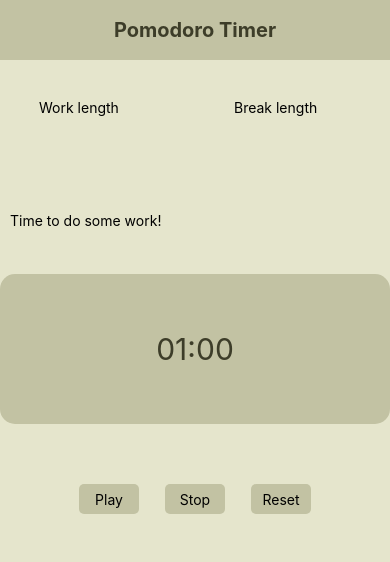
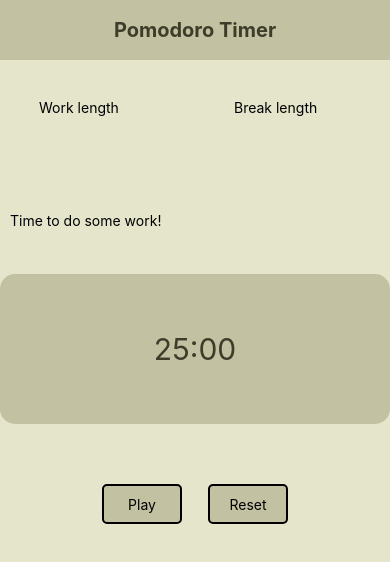
Before and after one commit to Ken-23/Pomodoro, a React Native app: screen / in a window 390 px wide. Shown: the top 562 px of the page. Built offline with nearby package versions, Linux system fonts and the light colour scheme.

Commit message:
Second implementation done

```diff
--- a/src/App.js
+++ b/src/App.js
@@ -1,55 +1,55 @@
-import React, {useState, useEffect, Children} from 'react';
-import {Text, StyleSheet, SafeAreaView} from 'react-native';
+import React, {useState, useEffect} from 'react';
+import {StyleSheet, SafeAreaView} from 'react-native';
 import Header from './Container/mainscreen/Header';
 import Pomodoro from './Container/mainscreen/pomodoro';
 
 export default function App() {
   const header = 'Pomodoro Timer';
-  const [workTime, setworkTime] = useState(1);
-  const [breakTime, setbreakTime] = useState(2);
+  const [workTime, setworkTime] = useState(25);
+  const [breakTime, setbreakTime] = useState(5);
+  const [isBreakTime, setisBreakTime] = useState(true);
   const [isRunning, setisRunning] = useState(false);
-  const [isworkTime, setisworkTime] = useState(true);
-  const [isbreakTime, setisbreakTime] = useState(false);
-  const [time, settime] = useState({mins: workTime, secs: 0});
-  const [temp, setTemp] = useState({count: workTime});
-  const [title, setTitle] = useState('Time to do some work!');
+  const [TotalSeconds, setTotalSeconds] = useState(workTime * 60);
+  const [copyTime, setCopyTime] = useState(TotalSeconds);
+  const [title, setTitle] = useState('Play');
 
   function play() {
     if (isRunning) {
-      return;
+      setTitle('Play');
+    } else {
+      if (workTime * 60 != copyTime) {
+        setTotalSeconds(workTime * 60);
+        setCopyTime(workTime * 60);
+      }
+      setTitle('Stop');
     }
-    setisRunning(true);
+    setisRunning(!isRunning);
   }
 
+  function reset() {
+    setisRunning(false);
+    setTotalSeconds(25 * 60);
+  }
+  console.log(workTime * 60, 'worktime');
+  console.log(TotalSeconds, 'totalseconds');
+  console.log(copyTime, 'Copytime');
+
   useEffect(() => {
-    if (temp.count < 0) {
-      if (isbreakTime) {
-        settime({...time, mins: breakTime, secs: 0});
-        setTemp({...temp, count: breakTime});
-        setTitle('Relax TIme!');
+    if (TotalSeconds == 0) {
+      setisBreakTime(!isBreakTime);
+      if (isBreakTime) {
+        setTotalSeconds(breakTime * 60);
       } else {
-        settime({...time, mins: workTime, secs: 0});
-        setTemp({...temp, count: workTime});
-        setTitle('Time to do some work!');
+        setTotalSeconds(workTime * 60);
       }
     }
     if (isRunning) {
       const timerId = setInterval(() => {
-        if (time.secs <= 0) {
-          if (time.mins <= 0) {
-            setisbreakTime(!isbreakTime);
-            setTemp({...temp, count: temp.count - 1});
-          } else {
-            settime({...time, mins: time.mins - 1, secs: 59});
-            setTemp({...temp, count: temp.count - 1});
-          }
-        } else {
-          settime({...time, mins: time.mins, secs: time.secs - 1});
-        }
+        setTotalSeconds(TotalSeconds - 1);
       }, 1000);
       return () => clearInterval(timerId);
     }
-  }, [time, isRunning, temp]);
+  }, [isRunning, TotalSeconds]);
 
   return (
     <SafeAreaView style={styles.mainscreen}>
@@ -58,12 +58,14 @@ export default function App() {
         setworkTime={setworkTime}
         setbreakTime={setbreakTime}
         play={play}
-        time={time}
+        reset={reset}
+        TotalSeconds={TotalSeconds}
         title={title}
       />
     </SafeAreaView>
   );
 }
+7;
 
 const styles = StyleSheet.create({
   mainscreen: {
--- a/src/Container/mainscreen/pomodoro.js
+++ b/src/Container/mainscreen/pomodoro.js
@@ -1,19 +1,13 @@
-import React, {useState} from 'react';
-import {
-  View,
-  Text,
-  TextInput,
-  StyleSheet,
-  TouchableOpacity,
-} from 'react-native';
+import React from 'react';
+import {View, Text, TextInput, StyleSheet} from 'react-native';
 import Button from '../../components/button';
 
 export default function Pomodoro({
   setworkTime,
   setbreakTime,
   play,
-  time,
-  Stop,
+  reset,
+  TotalSeconds,
   title,
 }) {
   return (
@@ -29,23 +23,25 @@ export default function Pomodoro({
         </View>
       </View>
       <View style={styles.eventText}>
-        <Text>{title}</Text>
+        <Text>Time to do some work!</Text>
       </View>
       <View style={styles.timer}>
         <Text style={styles.timertext}>
-          {time.mins < 10 ? '0' + time.mins : time.mins}:
-          {time.secs < 10 ? '0' + time.secs : time.secs}
+          {parseInt(TotalSeconds / 60) < 10
+            ? '0' + parseInt(TotalSeconds / 60)
+            : parseInt(TotalSeconds / 60)}
+          :
+          {TotalSeconds % 60 < 10
+            ? '0' + (TotalSeconds % 60)
+            : TotalSeconds % 60}
         </Text>
       </View>
       <View style={styles.buttons}>
         <View>
-          <Button text="Play" play={play} />
+          <Button text={title} play={play} />
         </View>
         <View>
-          <Button text="Stop" />
-        </View>
-        <View>
-          <Button text="Reset" />
+          <Button text="Reset" play={reset} />
         </View>
       </View>
     </View>
--- a/src/components/button.js
+++ b/src/components/button.js
@@ -15,11 +15,12 @@ const styles = StyleSheet.create({
   button: {
     marginLeft: 13,
     marginRight: 13,
-    width: 60,
-    height: 30,
+    width: 80,
+    height: 40,
     justifyContent: 'center',
     alignItems: 'center',
     borderRadius: 5,
     backgroundColor: '#c2c2a3',
+    borderWidth: 2,
   },
 });
```
